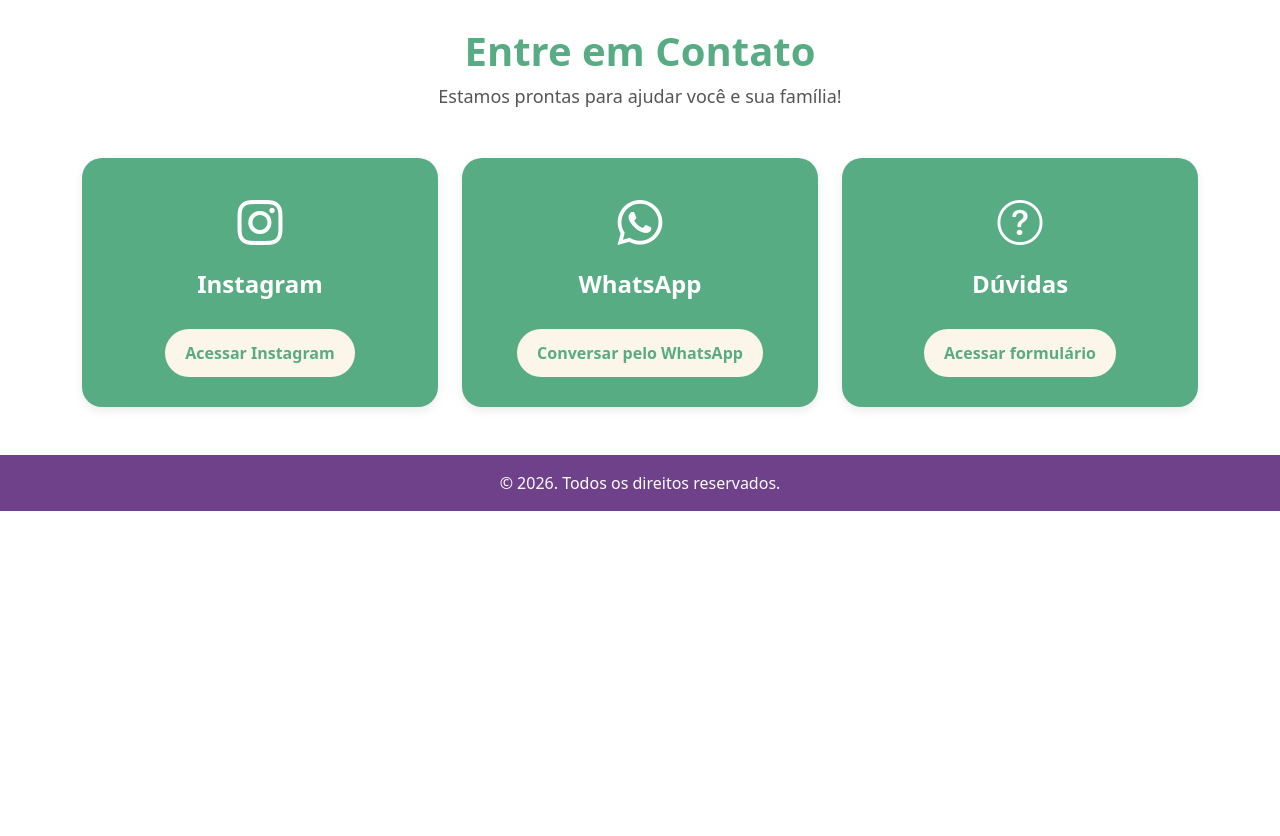
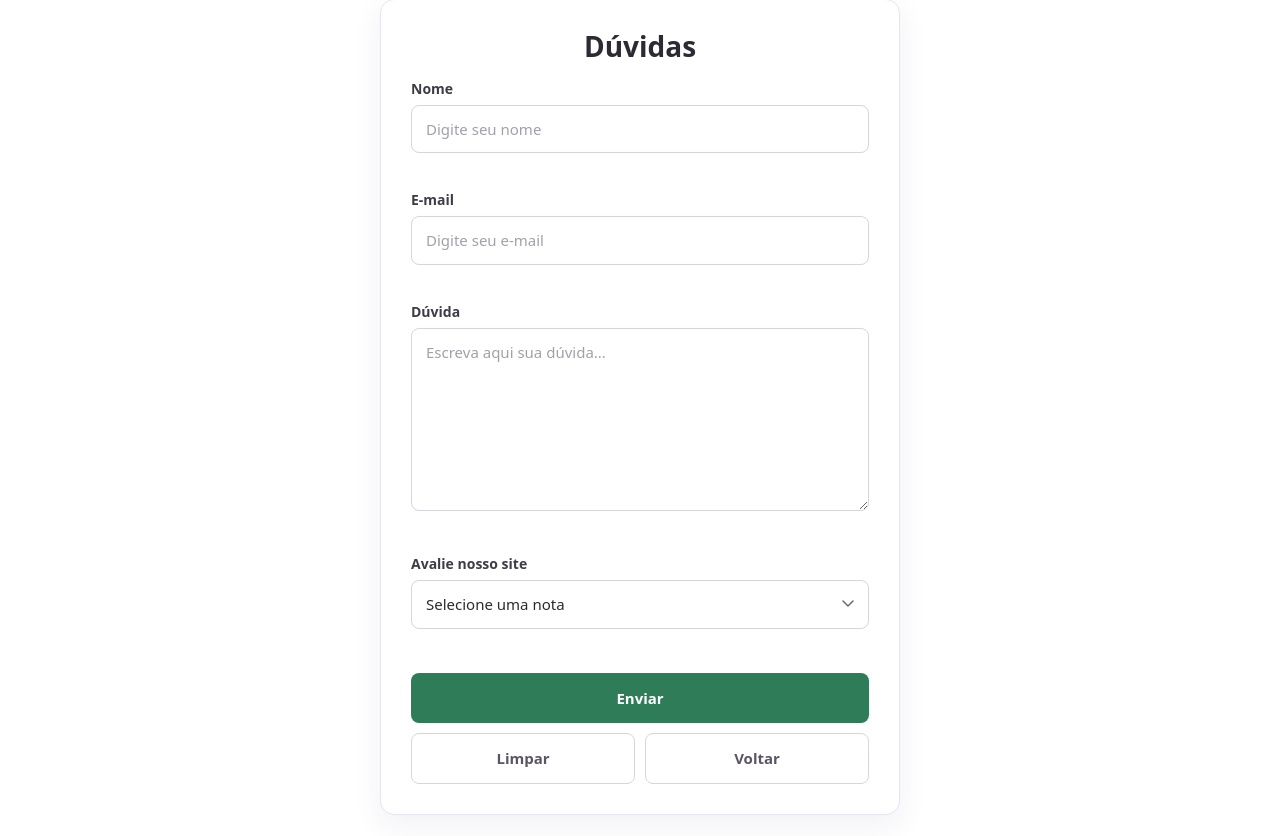
Before and after one commit to 2024324287-Brenno/repositorioSiteAvaliativo, a plain HTML site: page html/inicial.html in a window 1280 px wide. Shown: the part 1684-2520 px from the top of the page. Before the commit the page ends 2195 px from the top, so only its background shows below. Drawn offline with nearby package versions, Linux system fonts and the light colour scheme.

Commit message:
RENOMEADO

```diff
--- a/css/style.css
+++ b/css/style.css
@@ -268,7 +268,7 @@ section {
 
 .btn-contato {
     display: inline-block;
-    background-color: #fcf5ea;
+    background-color: #ffffff;
     color: #58ac84;
     text-decoration: none;
     padding: 12px 20px;
--- a/html/inicial.html
+++ b/html/inicial.html
@@ -10,6 +10,7 @@
     <!-- Ícones do Bootstrap -->
     <link rel="stylesheet" href="https://cdn.jsdelivr.net/npm/bootstrap-icons@1.11.3/font/bootstrap-icons.min.css">
     <link rel="stylesheet" href="../css/style.css">
+    <link rel="stylesheet" href="../css/style2.css">
 </head>
 <body>
     <!-- Menu de navegação -->
@@ -31,7 +32,7 @@
                     <li class="nav-item"><a class="nav-link" href="#sobre">Sobre mim</a></li>
                     <li class="nav-item"><a class="nav-link" href="#servicos">Serviços</a></li>
                     <li class="nav-item"><a class="nav-link" href="#contato">Contato</a></li>
-                    <li class="nav-item"><a class="nav-link" href="formulario.html">Dúvidas</a></li>
+                    <li class="nav-item"><a class="nav-link" href="#duvidas">Dúvidas</a></li>
                 </ul>
             </div>
         </div>
@@ -192,6 +193,48 @@
                 </div>
             </div>
         </section>
+
+    <main class="geral" id="duvidas">
+        <h1>Dúvidas</h1>
+        <form id="formulario" novalidate>
+            <!-- Campo Nome -->
+            <label>Nome</label>
+            <input type="text" id="nome" name="nome" placeholder="Digite seu nome" required>
+            <span class="erro" id="erroNome" aria-live="polite"></span>
+            <!-- Campo Email -->
+            <label>E-mail</label>
+            <input type="email" id="email" name="email" placeholder="Digite seu e-mail" required>
+            <span class="erro" id="erroEmail" aria-live="polite"></span>
+            <!-- Campo Dúvida -->
+            <label>Dúvida</label>
+            <textarea id="duvida" name="duvida" rows="7" maxlength="100"
+                      placeholder="Escreva aqui sua dúvida..." required></textarea>
+            <span class="erro" id="erroDuvida" aria-live="polite"></span>
+            <!-- Avaliação -->
+            <label>Avalie nosso site</label>
+            <select id="nota" name="nota" required>
+                <option value="">Selecione uma nota</option>
+                <option value="1">1</option>
+                <option value="2">2</option>
+                <option value="3">3</option>
+                <option value="4">4</option>
+                <option value="5">5</option>
+                <option value="6">6</option>
+                <option value="7">7</option>
+                <option value="8">8</option>
+                <option value="9">9</option>
+                <option value="10">10</option>
+            </select>
+            <span class="erro" id="erroNota" aria-live="polite"></span>
+            <p id="mensagemSucesso"></p>
+            <div class="botoes">
+                <button type="submit">Enviar</button>
+                <button type="reset" id="limpar">Limpar</button>
+                <a class="voltar" href="inicial.html">Voltar</a>
+            </div>
+        </form>
+    </main>
+
         <!-- Seção 4 - Contato -->
         <section id="contato" class="contato py-5">
             <div class="container text-center">
@@ -220,16 +263,6 @@
                             </a>
                         </div>
                     </div>
-                    <!-- Formulário -->
-                    <div class="col-12 col-md-6 col-lg-4">
-                        <div class="contato-card">
-                            <i class="bi bi-question-circle" aria-hidden="true"></i>
-                            <h3>Dúvidas</h3>
-                            <a href="formulario.html" class="btn-contato">
-                                Acessar formulário
-                            </a>
-                        </div>
-                    </div>
                 </div>
             </div>
         </section>
```
